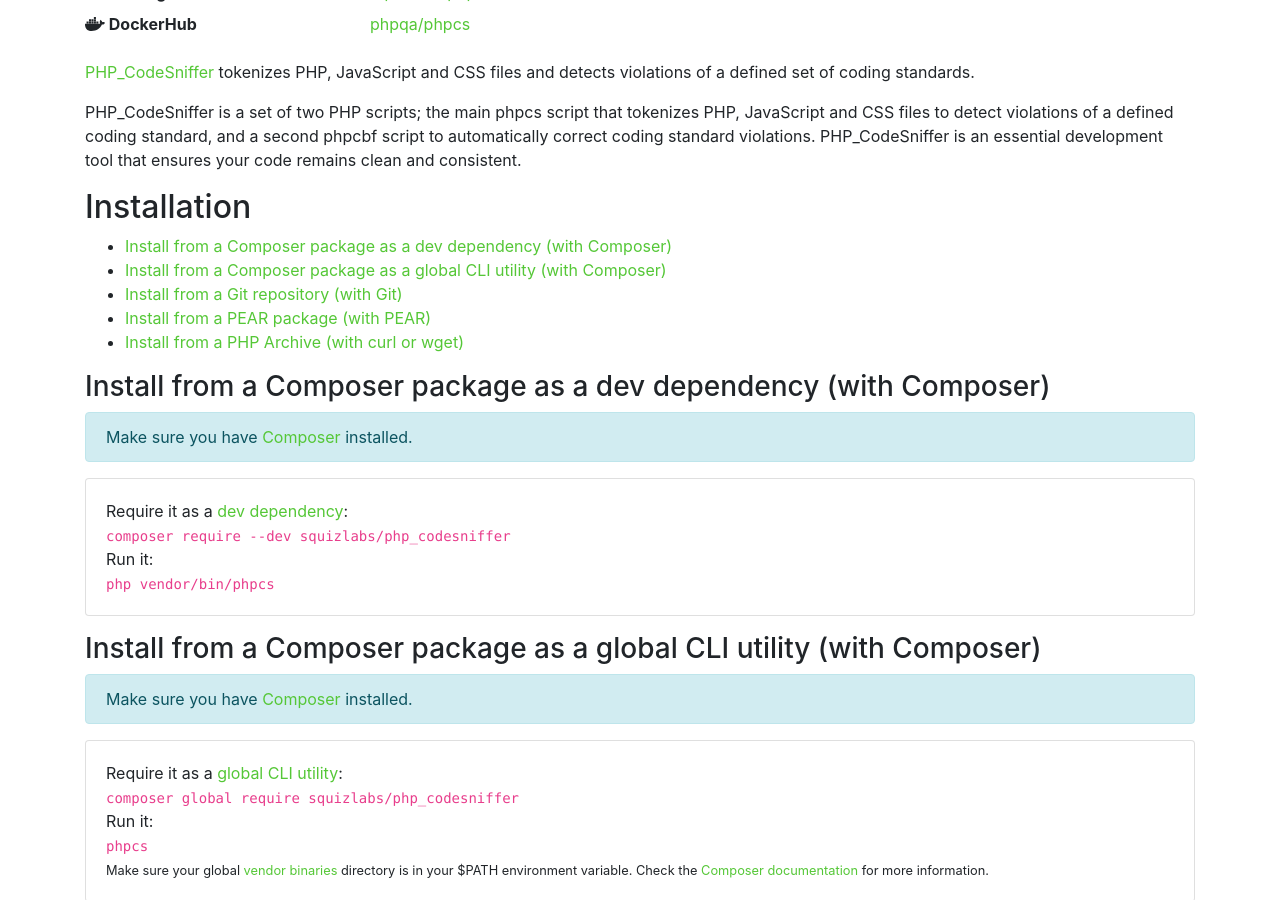
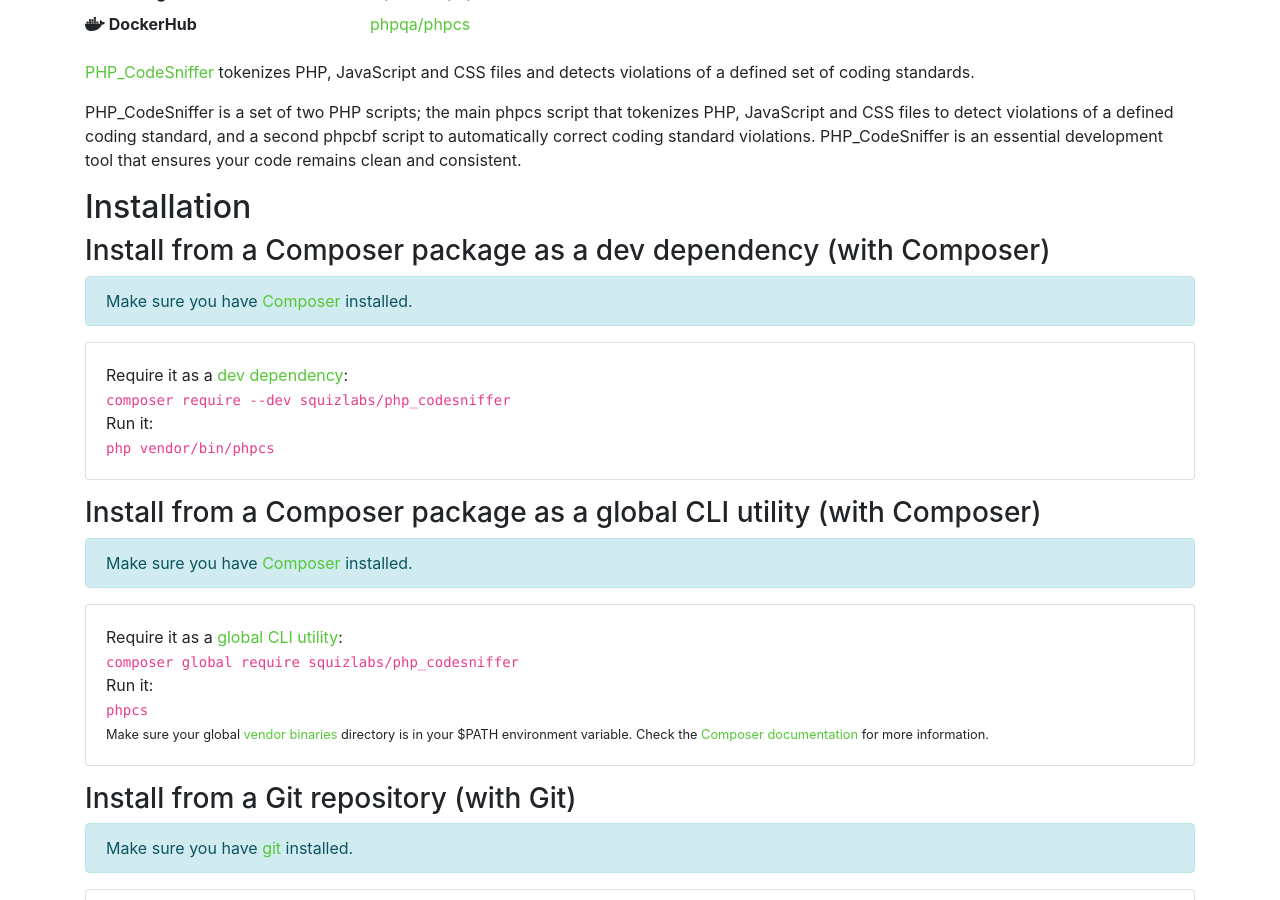
Before and after one commit to phpqa/phpqa.github.io, a Jekyll site: the page built from _projects/squizlabs/phpcs.md, in a window 1280 px wide and 900 px high, scrolled down 312 px. Built offline with Jekyll 4.4.1, drawn with Linux system fonts in a browser that asks for light colours; nearby versions of some CDN libraries.

```diff
--- a/_includes/installation.html
+++ b/_includes/installation.html
@@ -3,36 +3,18 @@
     or page.composer-dev != nil
     or page.composer-global != nil
     or page.git != nil
+    or page.node != nil
     or page.gem != nil
     or page.pear != nil
     or page.phar != nil %}
 <h2>Installation</h2>
-<ul>
-    {% if page.brew != nil %}
-    <li><a href="#brew">Install from a Brew package (with Brew)</a></li>
-    {% endif %}
-    {% if page.composer != nil %}
-    <li><a href="#composer">Install from a Composer package as a dependency (with Composer)</a></li>
-    {% endif %}
-    {% if page.composer-dev != nil %}
-    <li><a href="#composer-dev">Install from a Composer package as a dev dependency (with Composer)</a></li>
-    {% endif %}
-    {% if page.composer-global != nil %}
-    <li><a href="#composer-global">Install from a Composer package as a global CLI utility (with Composer)</a></li>
-    {% endif %}
-    {% if page.git != nil %}
-    <li><a href="#git">Install from a Git repository (with Git)</a></li>
-    {% endif %}
-    {% if page.gem != nil %}
-    <li><a href="#gem">Install from a RubyGems gem (with RubyGems or Bundler)</a></li>
-    {% endif %}
-    {% if page.pear != nil %}
-    <li><a href="#pear">Install from a PEAR package (with PEAR)</a></li>
-    {% endif %}
-    {% if page.phar != nil %}
-    <li><a href="#phar">Install from a PHP Archive (with curl or wget)</a></li>
-    {% endif %}
-</ul>
+{% endif %}
+
+{% if page.brew != nil %}
+<div id="brew">
+    <h3>Install from a Brew package (with Brew)</h3>
+    {% include installation/brew.html brew=page.brew dependencies=page.dependencies %}
+</div>
 {% endif %}
 
 {% if page.composer != nil %}
@@ -56,6 +38,13 @@
 </div>
 {% endif %}
 
+{% if page.gem != nil %}
+<div id="gem">
+    <h3>Install from a RubyGems gem (with RubyGems or Bundler)</h3>
+    {% include installation/gem.html gem=page.gem dependencies=page.dependencies %}
+</div>
+{% endif %}
+
 {% if page.git != nil %}
 <div id="git">
     <h3>Install from a Git repository (with Git)</h3>
@@ -63,16 +52,9 @@
 </div>
 {% endif %}
 
-{% if page.brew != nil %}
-<div id="brew">
-    <h3>Install from a Brew package (with Brew)</h3>
-    {% include installation/brew.html brew=page.brew dependencies=page.dependencies %}
-</div>
-{% endif %}
-{% if page.gem != nil %}
-<div id="gem">
-    <h3>Install from a RubyGems gem (with RubyGems or Bundler)</h3>
-    {% include installation/gem.html gem=page.gem dependencies=page.dependencies %}
+{% if page.node != nil %}
+<div id="node">
+    {% include installation/node.html node=page.node dependencies=page.dependencies %}
 </div>
 {% endif %}
 
```
Also changed, not shown: _includes/installation/node.html (added, +79 -0 lines), _projects/prettier/php-plugin.md (added, +42 -0 lines).
